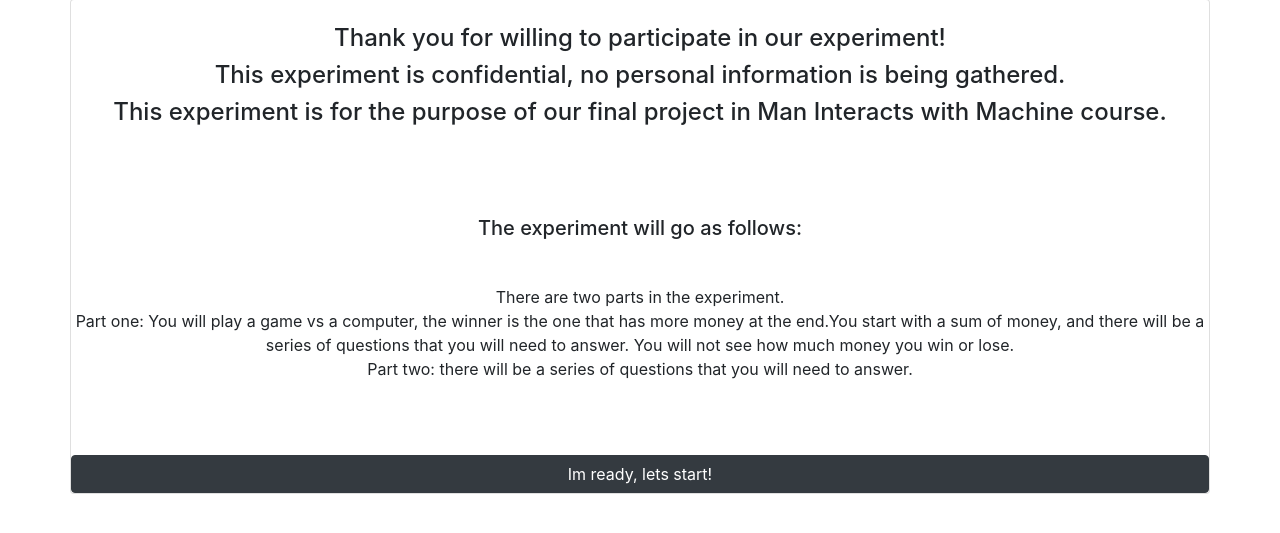
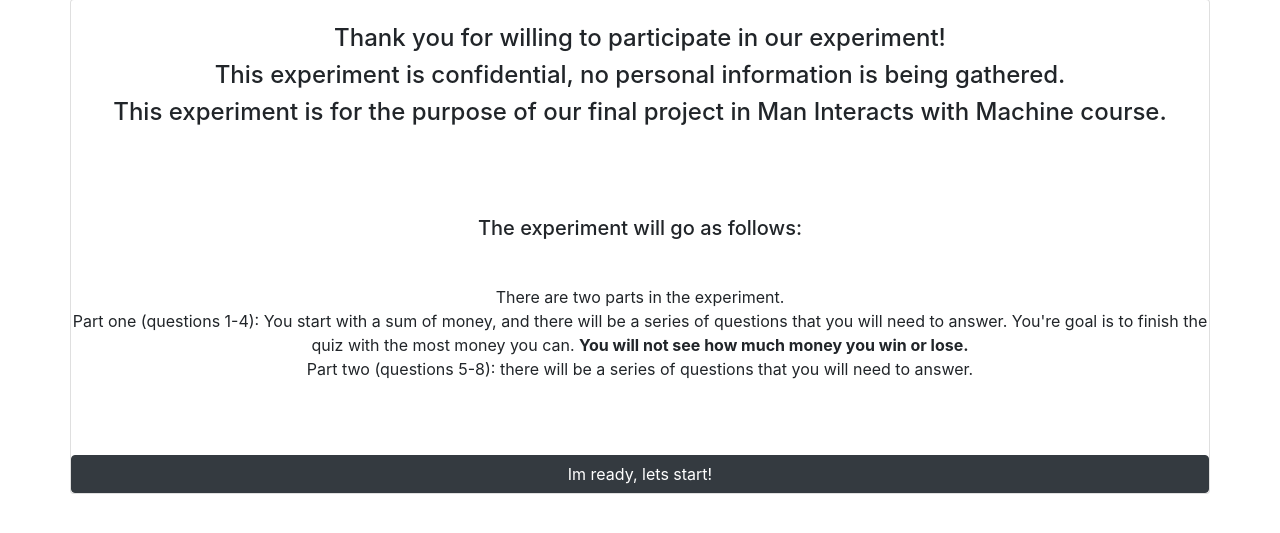
Before and after one commit to shmuelSuna/Man-Machine, a Django app: page / in a window 1280 px wide. Shown: the part 81-614 px from the top of the page. Run offline with Django 3.2, Linux system fonts and the light colour scheme; some libraries are stand-ins or nearby versions.

Commit message:
added questions numbers!

```diff
--- a/templates/pages/index.html
+++ b/templates/pages/index.html
@@ -13,10 +13,9 @@
 		<pre>
 		</pre>
 		<p>There are two parts in the experiment.<br>
-			Part one: You will play a game vs a computer, the winner is
-		the one that has more money at the end.You start with a sum of money, and there will be a series of
-		questions that you will need to answer. You will not see how much money you win or lose.
-			<br>Part two: there will be a series of questions that you will need to answer.
+			Part one (questions 1-4): You start with a sum of money, and there will be a series of
+		questions that you will need to answer. You're goal is to finish the quiz with the most money you can. <b>You will not see how much money you win or lose. </b>
+			<br> Part two (questions 5-8): there will be a series of questions that you will need to answer.
 		</p>
 		<pre>
 
```
Also changed, not shown: db.sqlite3.
